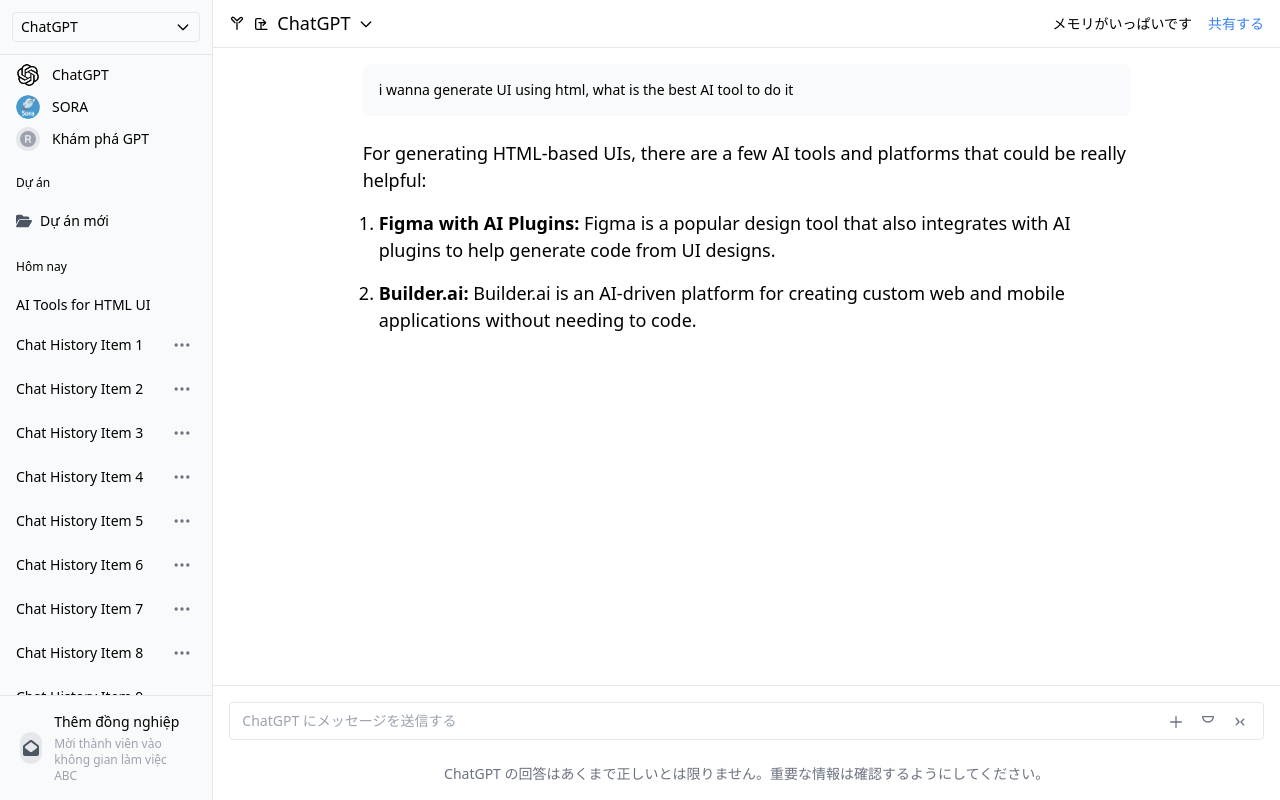
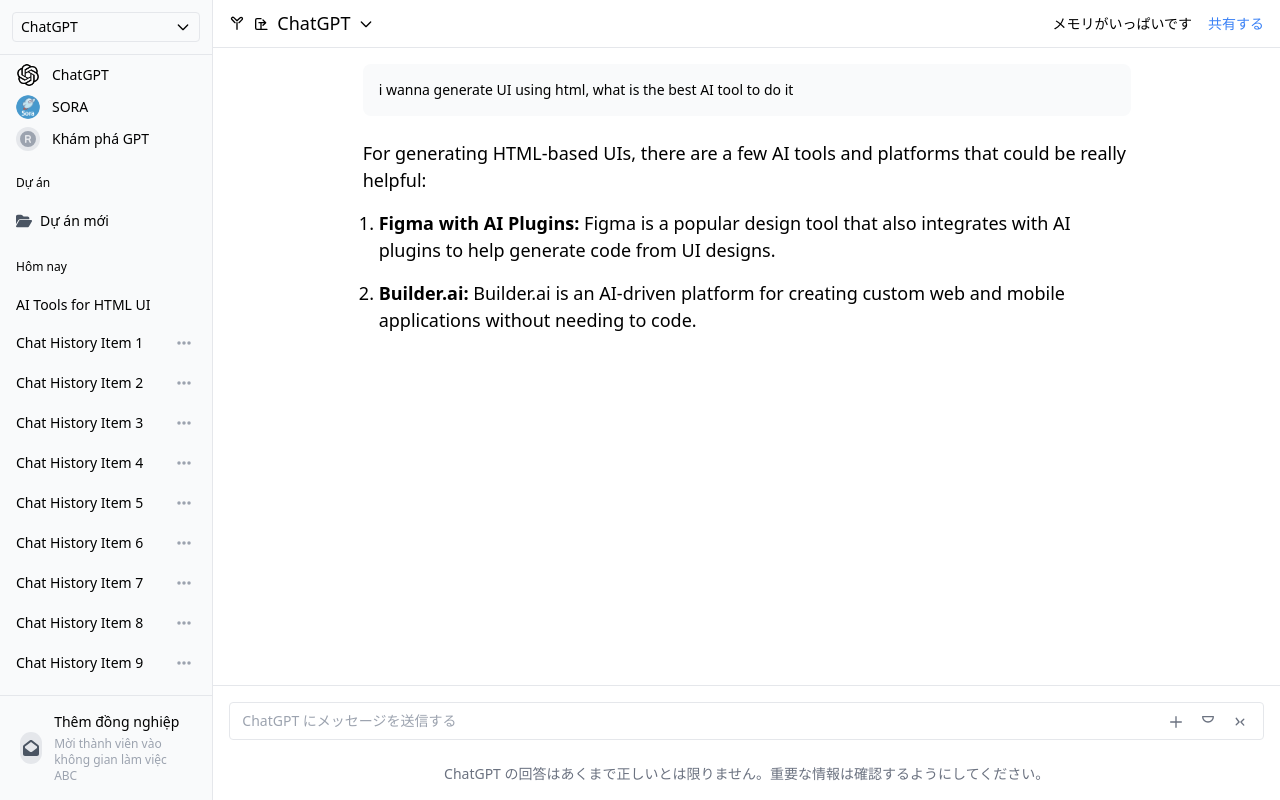
Before and after one commit to ltamJMS/chat-sample, a Vue app: page / in a window 1280 px wide. Built offline with nearby package versions, Linux system fonts and the light colour scheme.

Commit message:
fix err for more btn

```diff
--- a/src/components/Sidebar.vue
+++ b/src/components/Sidebar.vue
@@ -16,7 +16,8 @@
 
       <!-- ChatGPT -->
       <button class="w-full justify-start px-2 text-sm flex items-center space-x-3">
-        <div class="w-6 h-6 flex items-center justify-center rounded-full bg-gray-200 overflow-hidden">          <img src="/images/chatgpt.png" alt="ChatGPT" class="w-full h-full object-cover">
+        <div class="w-6 h-6 flex items-center justify-center rounded-full bg-gray-200 overflow-hidden"> <img
+            src="/images/chatgpt.png" alt="ChatGPT" class="w-full h-full object-cover">
         </div>
         <span>ChatGPT</span>
       </button>
@@ -37,14 +38,11 @@
         <span>Khám phá GPT</span>
       </button>
 
-
       <div class="pt-4 pb-2 px-2 text-xs font-medium">Dự án</div>
       <button class="w-full justify-start text-sm px-2 py-1 rounded flex items-center space-x-2 hover:bg-gray-100">
         <font-awesome-icon :icon="['fas', 'folder-open']" class="text-gray-600 w-4 h-4" />
         <span>Dự án mới</span>
       </button>
-
-
 
       <div class="pt-4 pb-2 px-2 text-xs font-medium">Hôm nay</div>
       <button class="w-full justify-start text-sm px-2 py-1 rounded flex">
@@ -58,15 +56,9 @@
             @click="selectItem(index)">
             <!-- Nội dung chat -->
             <span class="truncate">Chat History Item {{ index + 1 }}</span>
-
-            <!-- Icon More -->
-            <button @click.stop="toggleDropdown(index)" class="p-1 rounded-full hover:bg-gray-200">
-              <svg class="w-5 h-5 text-gray-500" fill="currentColor" viewBox="0 0 24 24">
-                <circle cx="12" cy="12" r="2"></circle>
-                <circle cx="19" cy="12" r="2"></circle>
-                <circle cx="5" cy="12" r="2"></circle>
-              </svg>
-            </button>
+            <div  @click.stop="toggleDropdown(index)" class="w-6 h-6 flex items-center justify-center">
+                <font-awesome-icon :icon="['fas', 'ellipsis']" class="text-gray-400 w-4 h-4" />
+              </div>
           </button>
 
           <!-- Dropdown -->
--- a/src/main.js
+++ b/src/main.js
@@ -16,7 +16,8 @@
   faPlus,
   faFolderOpen,
   faEnvelopeOpen,
-  faRegistered
+  faRegistered,
+  faEllipsis
 } from "@fortawesome/free-solid-svg-icons";
 
 // Add new icons
@@ -32,7 +33,8 @@
   faPlus,
   faFolderOpen,
   faEnvelopeOpen,
-  faRegistered
+  faRegistered,
+  faEllipsis
 );
 
 createApp(App).component("font-awesome-icon", FontAwesomeIcon).mount("#app");
```
